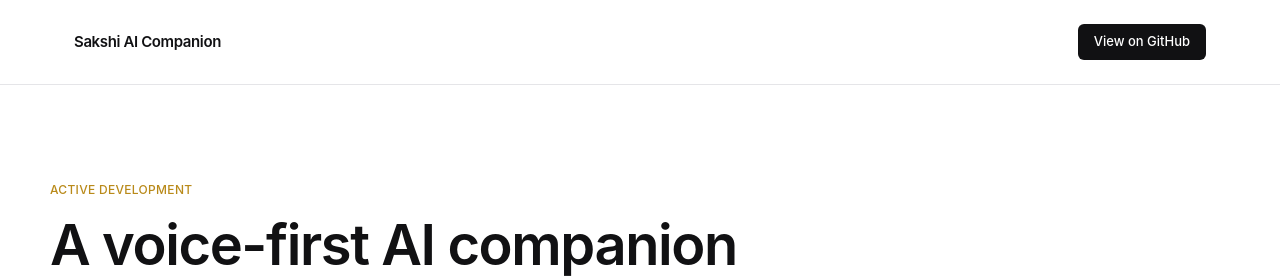
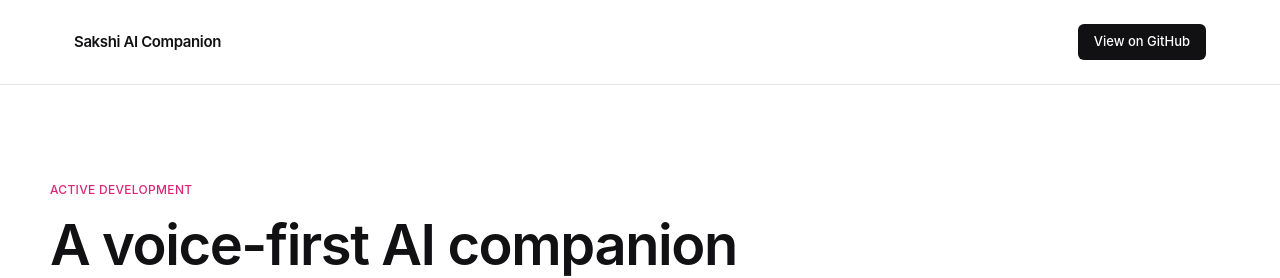
Before and after one commit to Puneetshivhare/companion-agent-ui, a Next.js app: page / in a window 1280 px wide. Shown: the top 278 px of the page. Built offline with nearby package versions, Linux system fonts and the light colour scheme.

Commit message:
Add icon + accent color + waitlist login

```diff
--- a/content.ts
+++ b/content.ts
@@ -1,5 +1,6 @@
 export const content = {
   projectName: "Sakshi AI Companion",
+  icon: "🎙️",
   tagline: "A voice-first AI companion with real memory and sub-second replies.",
   description:
     "Sakshi is a voice AI companion with long-term memory, web search, and document RAG — built for real-time, low-latency conversation, not chatbot round-trips.",
--- a/tailwind.config.ts
+++ b/tailwind.config.ts
@@ -8,7 +8,7 @@ const config: Config = {
         ink: "#111113",
         mute: "#6b6b70",
         line: "#e5e5e8",
-        amber: "#b98a1a",
+        amber: "#db2777",
       },
       fontFamily: {
         sans: [
```
